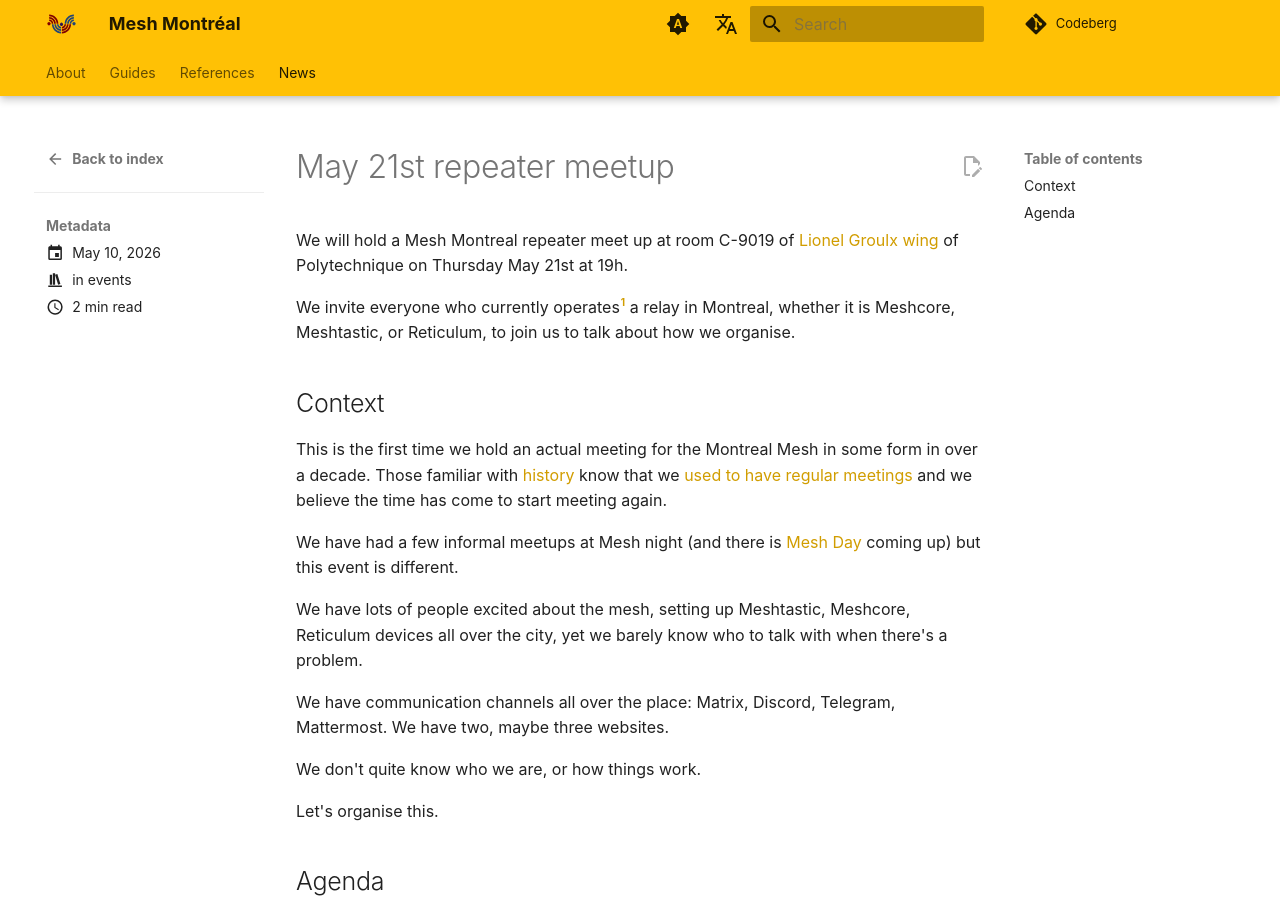
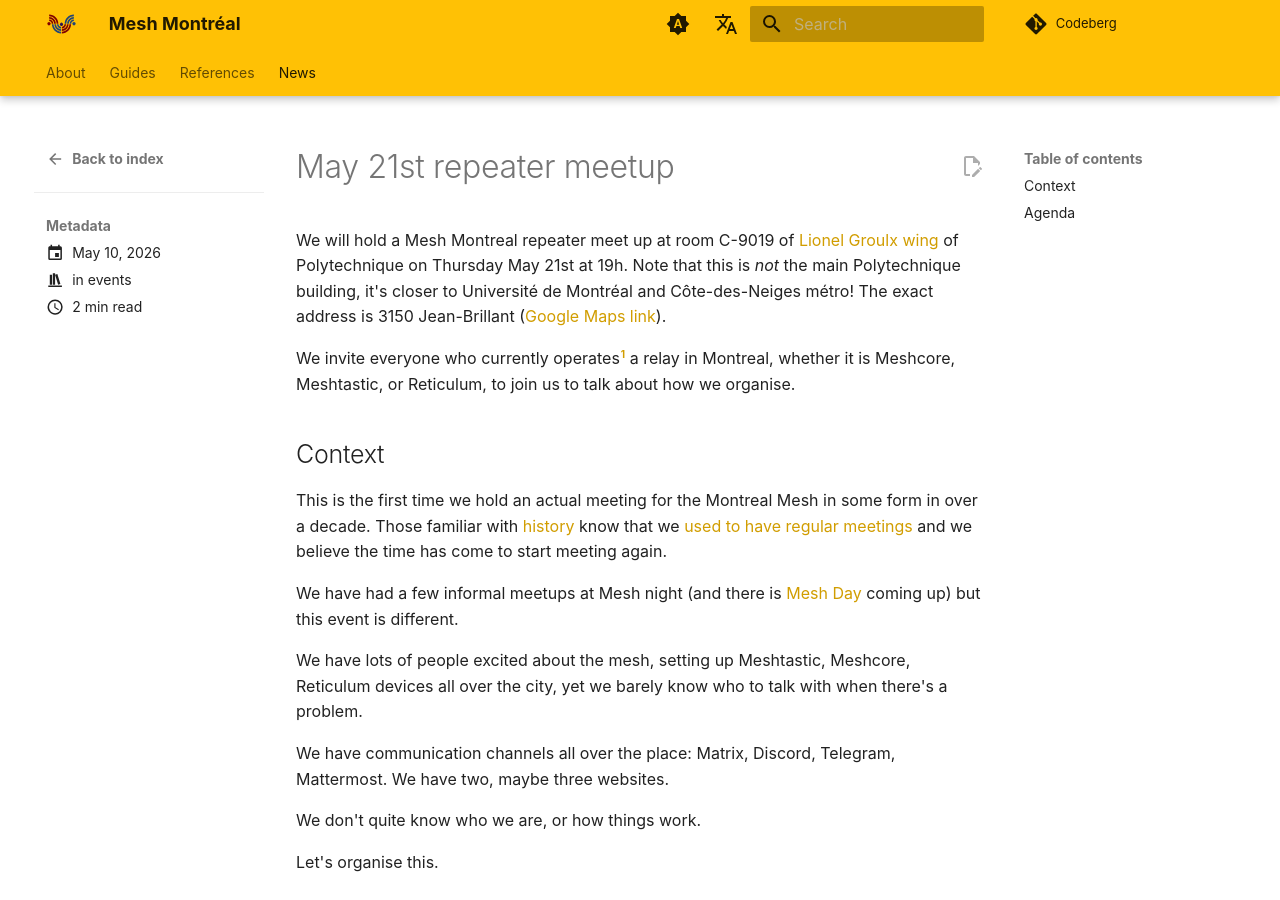
Before and after one commit to ReseauLibre/lora.reseaulibre.ca, an MkDocs documentation site: the page built from docs/news/posts/2026-05-21-repeater-meetup.md, in a window 1280 px wide and 900 px high. Built offline with MkDocs 1.6.1 and Material for MkDocs 9.7.7, drawn with Linux system fonts in a browser that asks for light colours; plug-ins that fetch from the network failed and are left out; comment, search, counter and statistics services are not loaded.

Commit message:
clarifier l'adresse

```diff
--- a/docs/news/posts/2026-05-21-repeater-meetup.md
+++ b/docs/news/posts/2026-05-21-repeater-meetup.md
@@ -8,7 +8,10 @@
 ---
 
 We will hold a Mesh Montreal repeater meet up at room C-9019 of
-[Lionel Groulx wing](https://www.openstreetmap.org/relation/2109148) of Polytechnique on Thursday May 21st at 19h.
+[Lionel Groulx wing](https://www.openstreetmap.org/relation/2109148) of Polytechnique on Thursday May 21st at
+19h. Note that this is *not* the main Polytechnique building, it's
+closer to Université de Montréal and Côte-des-Neiges métro! The exact
+address is 3150 Jean-Brillant ([Google Maps link](https://maps.app.goo.gl/68PGSCCXcJUjXEAFA)).
 
 We invite everyone who currently operates[^1] a relay in Montreal, whether
 it is Meshcore, Meshtastic, or Reticulum, to join us to talk about how
```
